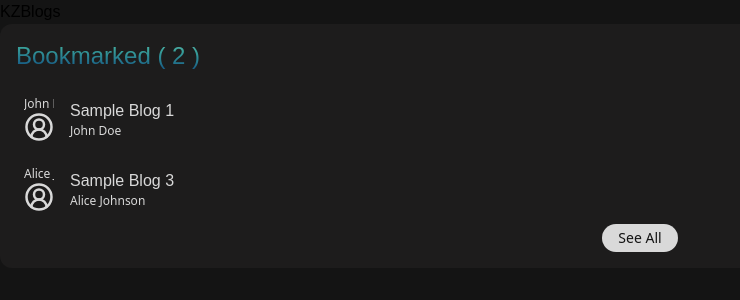
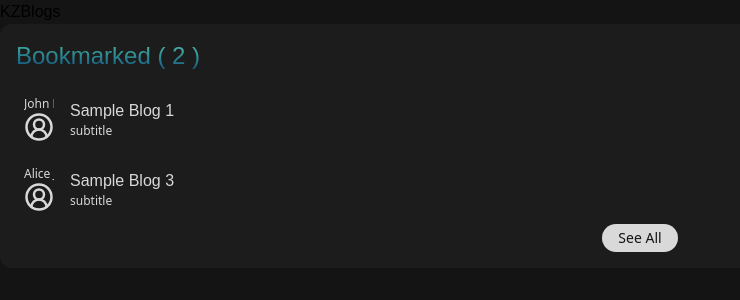
Before and after one commit to srm-kzilla/kzblogs, a Next.js app in the folder client/: page / in a window 1280 px wide. Shown: the top 300 px of the page, without its empty margins (0-740 px from the left). Built offline with nearby package versions, Linux system fonts and the light colour scheme.

Commit message:
Update comments

```diff
--- a/client/app/components/BookmarkCard.tsx
+++ b/client/app/components/BookmarkCard.tsx
@@ -38,7 +38,8 @@ const BookmarkCard = ({ blogs }: BookmarkCardProps) => {
                   <div className="mx-2">
                     <h1>{name}</h1>
                     <p className="text-xs font-extralight font-sans">
-                      {author}
+                      subtitle
+                      {/* subtitle data source not set yet */}
                     </p>
                   </div>
                 </div>
```
